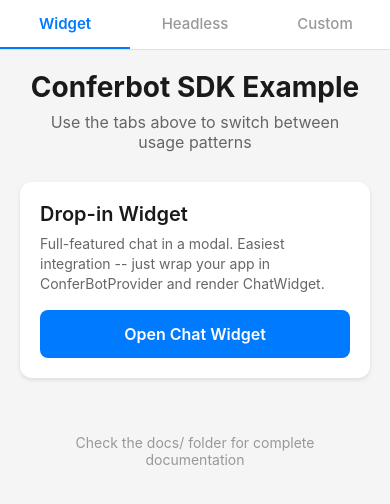
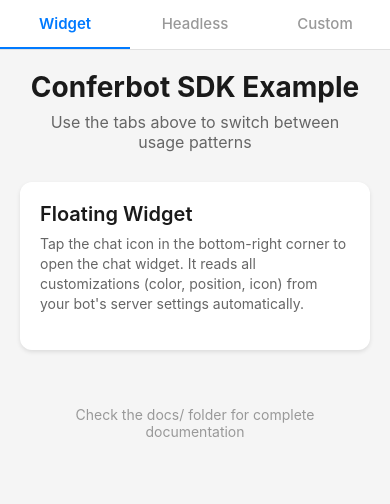
Before and after one commit to Conferbot/conferbot-react-native, a React Native app in the folder example/: screen / in a window 390 px wide. Shown: the top 504 px of the page. Built offline with nearby package versions, Linux system fonts and the light colour scheme.

Commit message:
update: example app to use floating ConferBotWidget instead of manual button

```diff
--- a/example/App.tsx
+++ b/example/App.tsx
@@ -8,7 +8,7 @@ import {
   ScrollView,
   StatusBar,
 } from 'react-native';
-import { ConferBotProvider, ChatWidget, ConferBotEndpoints } from '@conferbot/react-native';
+import { ConferBotProvider, ConferBotWidget, ConferBotEndpoints } from '@conferbot/react-native';
 import { HeadlessExample } from './src/HeadlessExample';
 import { CustomExample } from './src/CustomExample';
 
@@ -28,7 +28,6 @@ const TABS: { key: Tab; label: string }[] = [
 
 function App(): React.JSX.Element {
   const [activeTab, setActiveTab] = useState<Tab>('widget');
-  const [widgetVisible, setWidgetVisible] = useState(false);
 
   // Replace with your actual API key and bot ID
   const API_KEY = 'test_key';
@@ -67,19 +66,12 @@ function App(): React.JSX.Element {
         </View>
 
         {/* Tab Content */}
-        {activeTab === 'widget' && (
-          <WidgetExample
-            widgetVisible={widgetVisible}
-            setWidgetVisible={setWidgetVisible}
-          />
-        )}
+        {activeTab === 'widget' && <WidgetExample />}
         {activeTab === 'headless' && <HeadlessExample />}
         {activeTab === 'custom' && <CustomExample />}
 
-        {/* The chat widget modal (rendered regardless of tab so it overlays properly) */}
-        <ChatWidget
-          visible={widgetVisible}
-          onClose={() => setWidgetVisible(false)}
+        {/* Floating chat widget — FAB in bottom-right, opens chat modal on tap */}
+        <ConferBotWidget
           title="Support Chat"
           placeholder="Type your message..."
           showTimestamps={true}
@@ -90,13 +82,7 @@ function App(): React.JSX.Element {
 }
 
 /** Drop-in Widget tab content */
-function WidgetExample({
-  widgetVisible: _,
-  setWidgetVisible,
-}: {
-  widgetVisible: boolean;
-  setWidgetVisible: (v: boolean) => void;
-}) {
+function WidgetExample() {
   return (
     <ScrollView contentContainerStyle={styles.scrollContent}>
       <View style={styles.header}>
@@ -107,17 +93,12 @@ function WidgetExample({
       </View>
 
       <View style={styles.section}>
-        <Text style={styles.sectionTitle}>Drop-in Widget</Text>
+        <Text style={styles.sectionTitle}>Floating Widget</Text>
         <Text style={styles.sectionDesc}>
-          Full-featured chat in a modal. Easiest integration -- just wrap your
-          app in ConferBotProvider and render ChatWidget.
+          Tap the chat icon in the bottom-right corner to open the chat widget.
+          It reads all customizations (color, position, icon) from your bot's
+          server settings automatically.
         </Text>
-        <TouchableOpacity
-          style={styles.button}
-          onPress={() => setWidgetVisible(true)}
-        >
-          <Text style={styles.buttonText}>Open Chat Widget</Text>
-        </TouchableOpacity>
       </View>
 
       <View style={styles.footer}>
```
